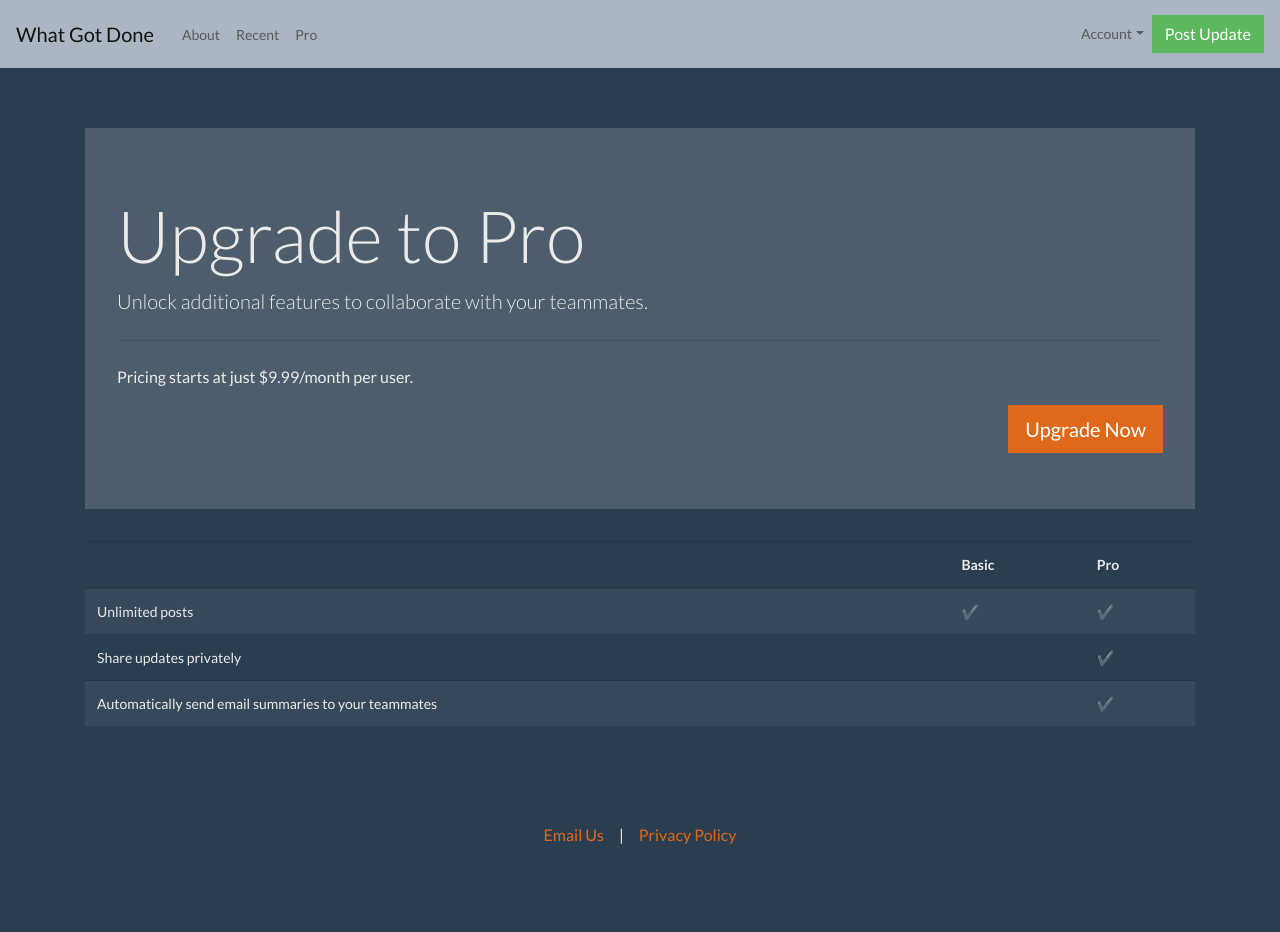
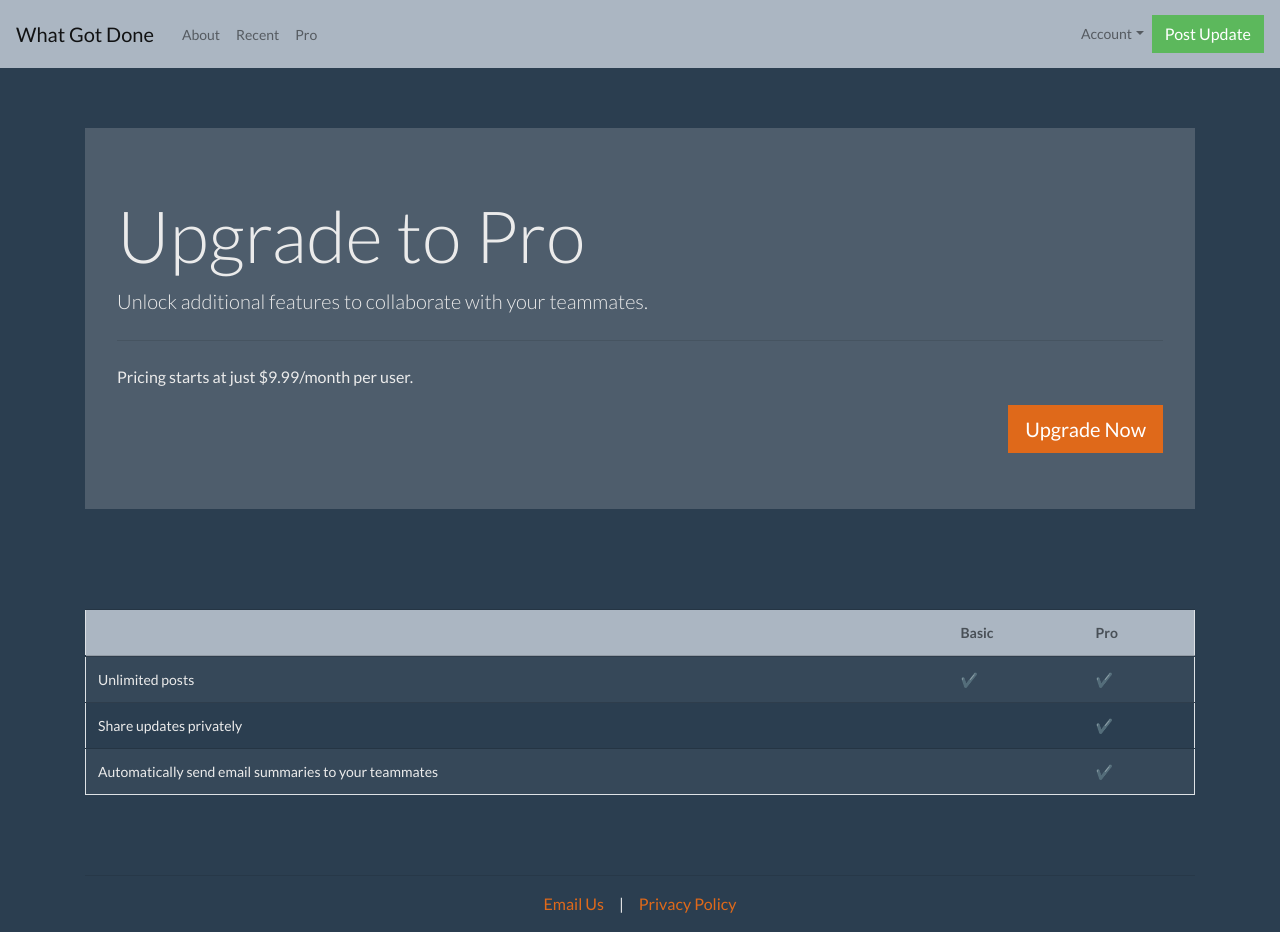
Before and after one commit to mtlynch/whatgotdone, a Vue app in the folder web/frontend/: page /pro in a window 1280 px wide. Before the commit the page ends 863 px from the top, so only its background shows below. Built offline with nearby package versions, Linux system fonts and the light colour scheme; what vue-markdown, vue-moment, vue-textarea-autosize would draw is missing.

Commit message:
Tweaking the CSS on Pro pitch page

```diff
--- a/web/frontend/src/components/ProPitch.vue
+++ b/web/frontend/src/components/ProPitch.vue
@@ -10,7 +10,15 @@
       </p>
       <p>&nbsp;</p>
     </div>
-    <b-table striped hover :items="items" :fields="fields"></b-table>
+    <b-table
+      class="features"
+      head-variant="light"
+      striped
+      hover
+      outlined
+      :items="items"
+      :fields="fields"
+    ></b-table>
   </div>
 </template>
 
@@ -49,4 +57,8 @@ export default {
 .pro {
   text-align: left;
 }
+
+.features {
+  margin-top: 100px;
+}
 </style>
```
